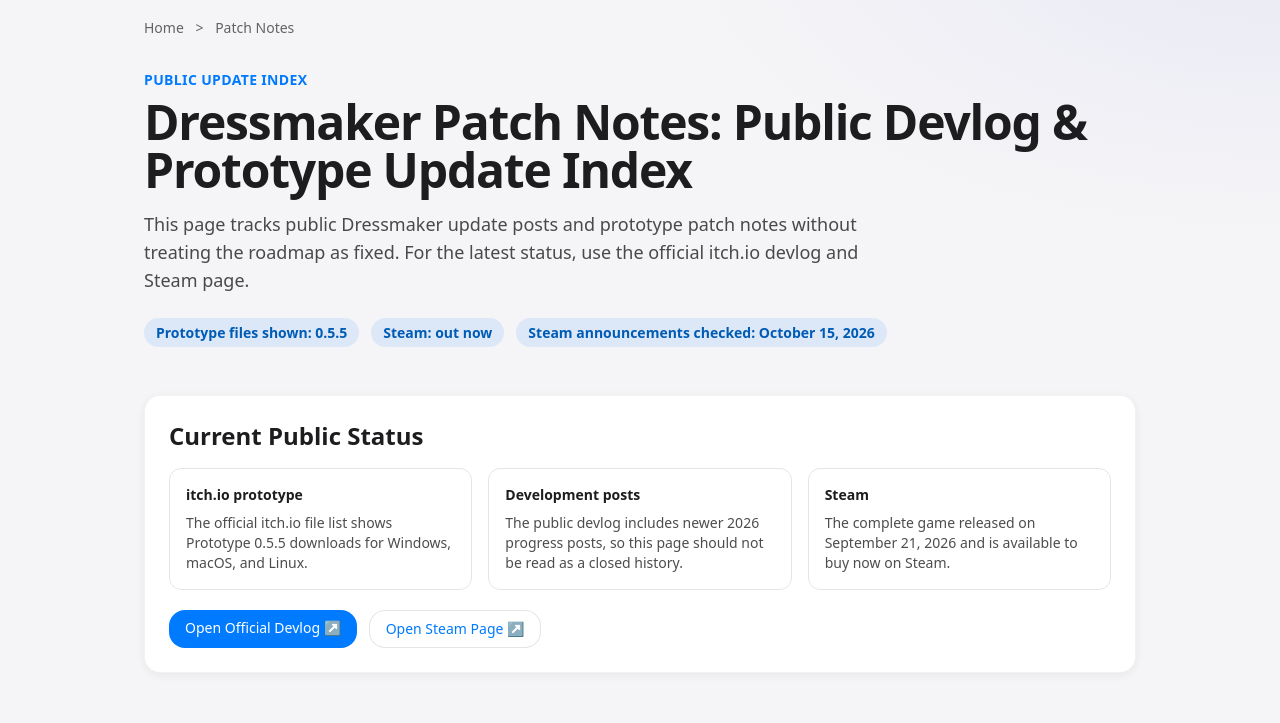
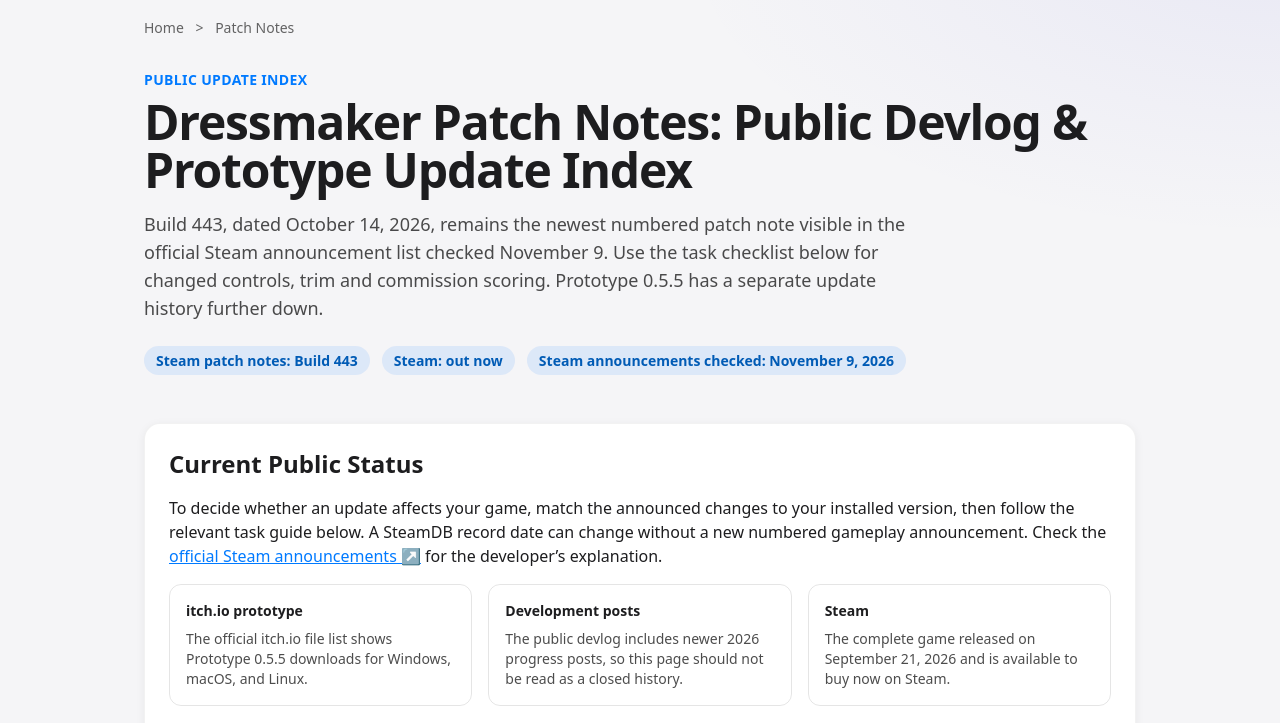
Before and after one commit to qsyhxw/dressmakergame.com, a plain HTML site: page patch-notes.html in a window 1280 px wide. Shown: the part 64-787 px from the top of the page. Drawn offline with nearby package versions, Linux system fonts and the light colour scheme.

Commit message:
Clarify current Steam patch status and version lookup

```diff
--- a/patch-notes.html
+++ b/patch-notes.html
@@ -89,7 +89,7 @@
     "url": "https://dressmakergame.com/patch-notes",
     "name": "Dressmaker Patch Notes: Public Devlog & Prototype Update Index",
     "description": "Public index of Dressmaker devlog posts, prototype updates, and Steam status notes.",
-    "dateModified": "2026-09-28",
+    "dateModified": "2026-11-09",
     "about": {
       "@type": "VideoGame",
       "name": "Dressmaker",
@@ -150,18 +150,19 @@
         Dressmaker Patch Notes: Public Devlog & Prototype Update Index
       </h1>
       <p class="mt-4 text-lg text-black/70 max-w-3xl">
-        This page tracks public Dressmaker update posts and prototype patch notes without treating the roadmap as fixed. For the latest status, use the official itch.io devlog and Steam page.
+        Build 443, dated October 14, 2026, remains the newest numbered patch note visible in the official Steam announcement list checked November 9. Use the task checklist below for changed controls, trim and commission scoring. Prototype 0.5.5 has a separate update history further down.
       </p>
       <div class="mt-6 flex flex-wrap gap-3">
-        <span class="version-badge">Prototype files shown: 0.5.5</span>
+        <span class="version-badge">Steam patch notes: Build 443</span>
         <span class="version-badge">Steam: out now</span>
-        <span class="version-badge">Steam announcements checked: October 15, 2026</span>
+        <span class="version-badge">Steam announcements checked: November 9, 2026</span>
       </div>
     </section>
 
     <section class="mx-auto max-w-5xl px-4 py-6">
       <div class="bg-white border border-black/5 rounded-2xl p-6 shadow-soft">
         <h2 class="text-2xl font-bold mb-4">Current Public Status</h2>
+        <p class="mb-4">To decide whether an update affects your game, match the announced changes to your installed version, then follow the relevant task guide below. A SteamDB record date can change without a new numbered gameplay announcement. Check the <a href="https://steamcommunity.com/app/4019220/announcements/" target="_blank" rel="noopener" class="text-appleBlue underline" aria-label="Official Steam announcements, opens in a new tab">official Steam announcements ↗</a> for the developer’s explanation.</p>
         <div class="grid md:grid-cols-3 gap-4 text-sm">
           <div class="rounded-xl border border-black/10 p-4">
             <div class="font-semibold text-appleText">itch.io prototype</div>
@@ -193,7 +194,7 @@
         <h2 class="mt-2 text-3xl font-bold">Bug-Report Communication: An Update, Not a New Patch</h2>
         <p class="mt-3 text-black/75 leading-relaxed">The team’s “Everything, Everywhere, All At Once” post describes the surge of players and reports after launch, and work to improve communication. It does not announce a new build, list additional fixes or give a completion date.</p>
         <p class="mt-3 text-black/75 leading-relaxed">For a specific symptom, compare the <a href="#build-410" class="text-appleBlue underline">Build 410 changes</a> and <a href="#build-403" class="text-appleBlue underline">Build 403 fixes</a> below with your installed game. If it remains, use the <a href="/troubleshooting#reporting" class="text-appleBlue underline">bug-report checklist</a>; do not treat the communication post as confirmation that a save or commission problem is fixed.</p>
-        <p class="mt-3 text-sm text-black/60"><a href="https://steamcommunity.com/app/4019220/announcements/" target="_blank" rel="noopener noreferrer" class="text-appleBlue underline" aria-label="The official Steam announcement list (external, opens in a new tab)">The official Steam announcement list ↗</a> was checked October 15. Build 443, dated October 14, is now the newest numbered patch note visible; the October 1 post below remains historical communication.</p>
+        <p class="mt-3 text-sm text-black/60"><a href="https://steamcommunity.com/app/4019220/announcements/" target="_blank" rel="noopener noreferrer" class="text-appleBlue underline" aria-label="The official Steam announcement list (external, opens in a new tab)">The official Steam announcement list ↗</a> was checked November 9, 2026. Build 443, dated October 14, is now the newest numbered patch note visible; the October 1 post below remains historical communication.</p>
       </section>
 
       <section id="build-410" class="mb-12 bg-white rounded-2xl shadow-soft border border-black/5 p-6">
```
